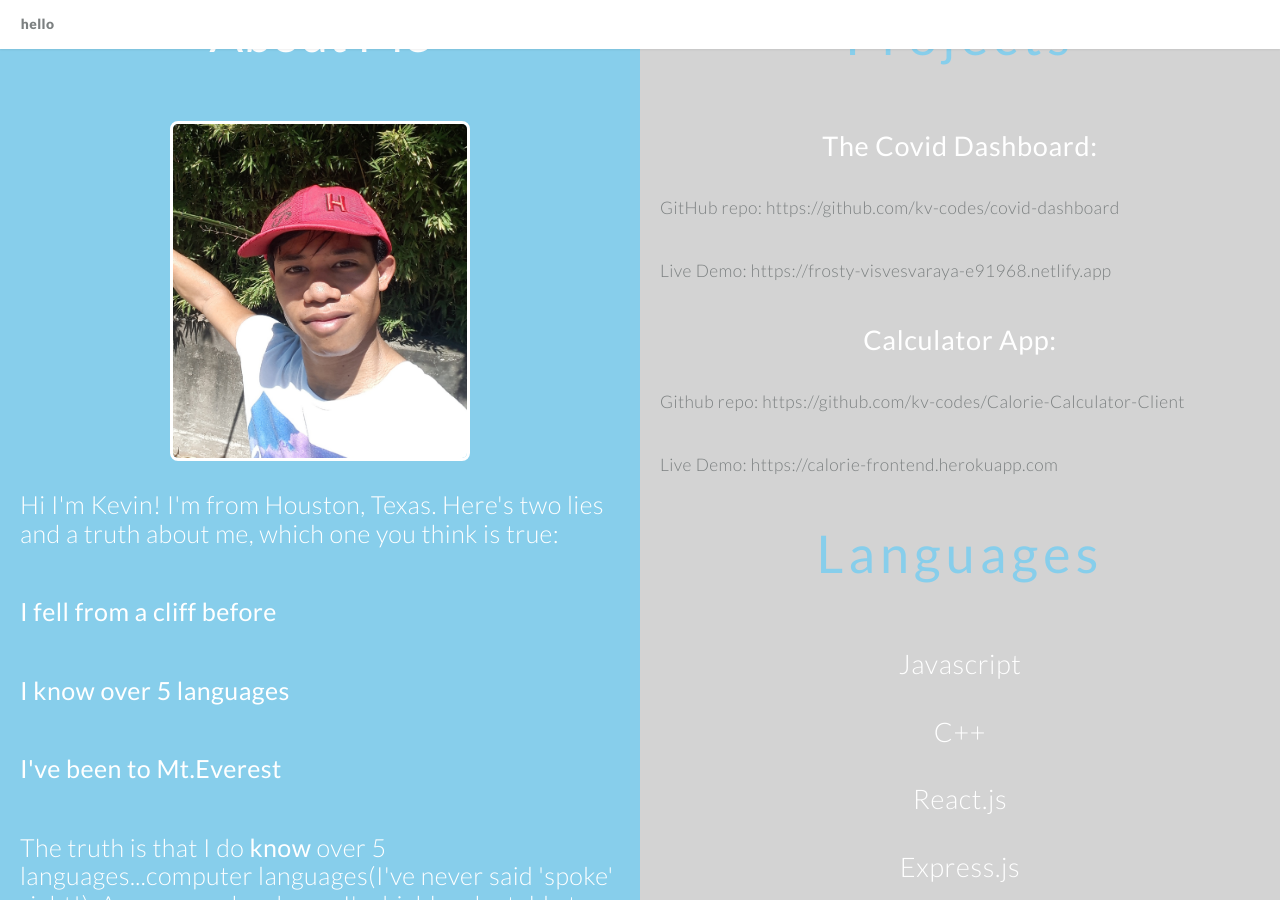
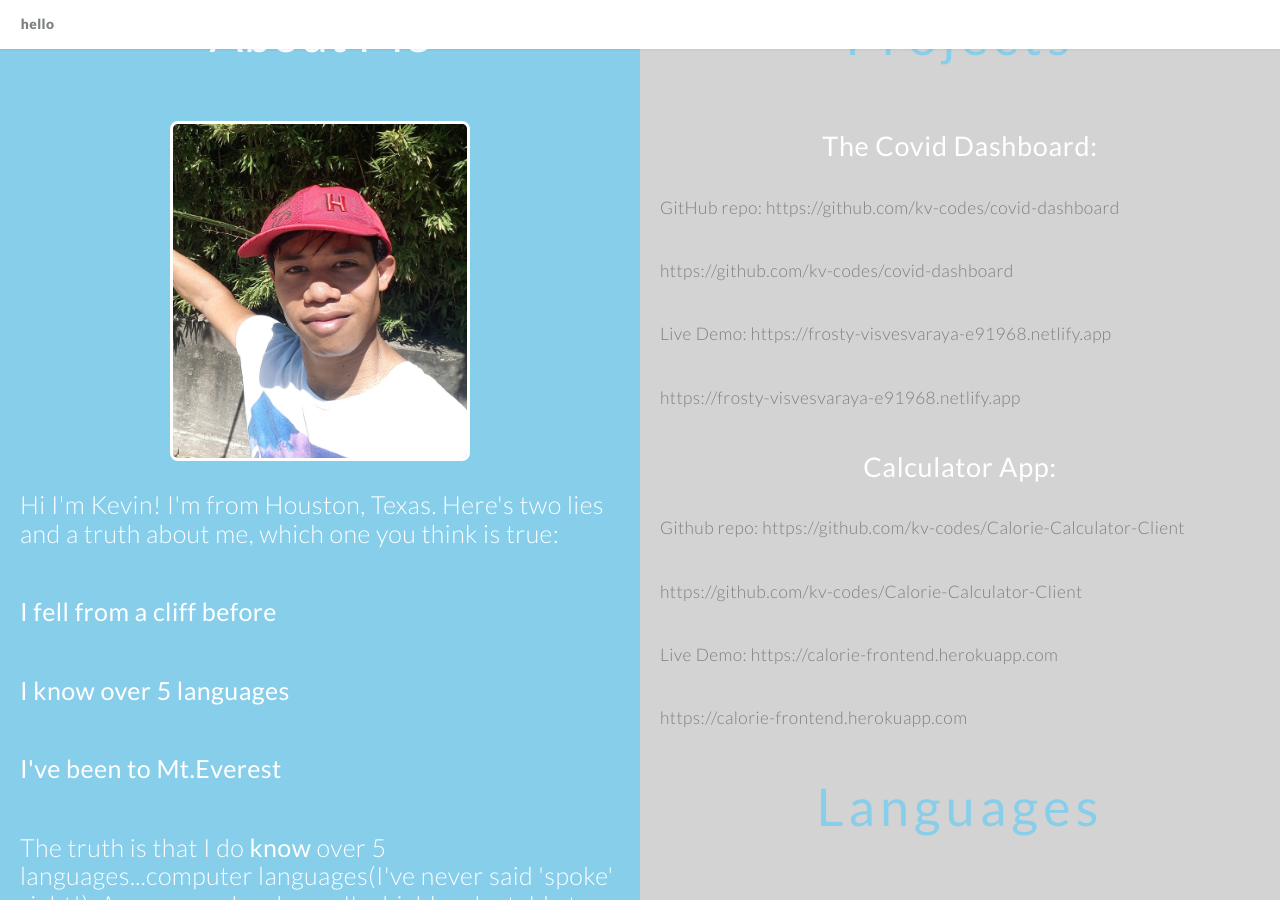
Before and after one commit to kv-codes/kv-codes.github.io, a Jekyll site: the page built from index.md, in a window 1280 px wide and 900 px high, scrolled down 645 px. Built offline with Jekyll 4.4.1, drawn with Linux system fonts in a browser that asks for light colours.

Commit message:
update links

```diff
--- a/_layouts/hello-default.html
+++ b/_layouts/hello-default.html
@@ -106,11 +106,15 @@
             <h2><strong>Projects</strong></h2>
             <h3><b> The Covid Dashboard:</b></h3>
             <p>GitHub repo: https://github.com/kv-codes/covid-dashboard</p>
+            <p>https://github.com/kv-codes/covid-dashboard</p>
             <p>Live Demo: https://frosty-visvesvaraya-e91968.netlify.app</p>
+            <p>https://frosty-visvesvaraya-e91968.netlify.app</p>
 
             <h3><strong>Calculator App:</strong></h3>
             <p>Github repo: https://github.com/kv-codes/Calorie-Calculator-Client</p>
+            <p>https://github.com/kv-codes/Calorie-Calculator-Client</p>
             <p>Live Demo: https://calorie-frontend.herokuapp.com</p>
+            <p>https://calorie-frontend.herokuapp.com</p>
 
             <h2><strong>Languages</strong></h2>
 
```
